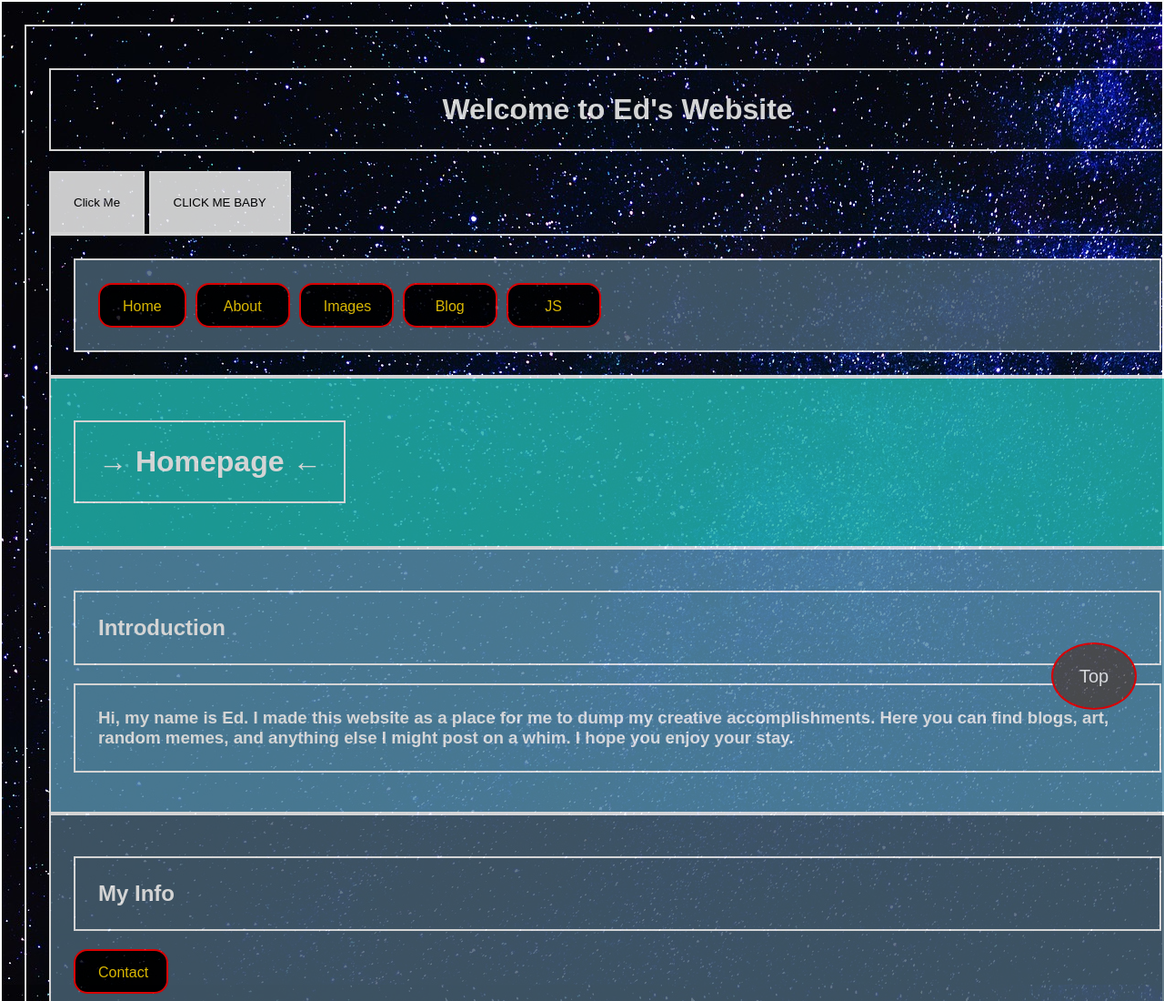
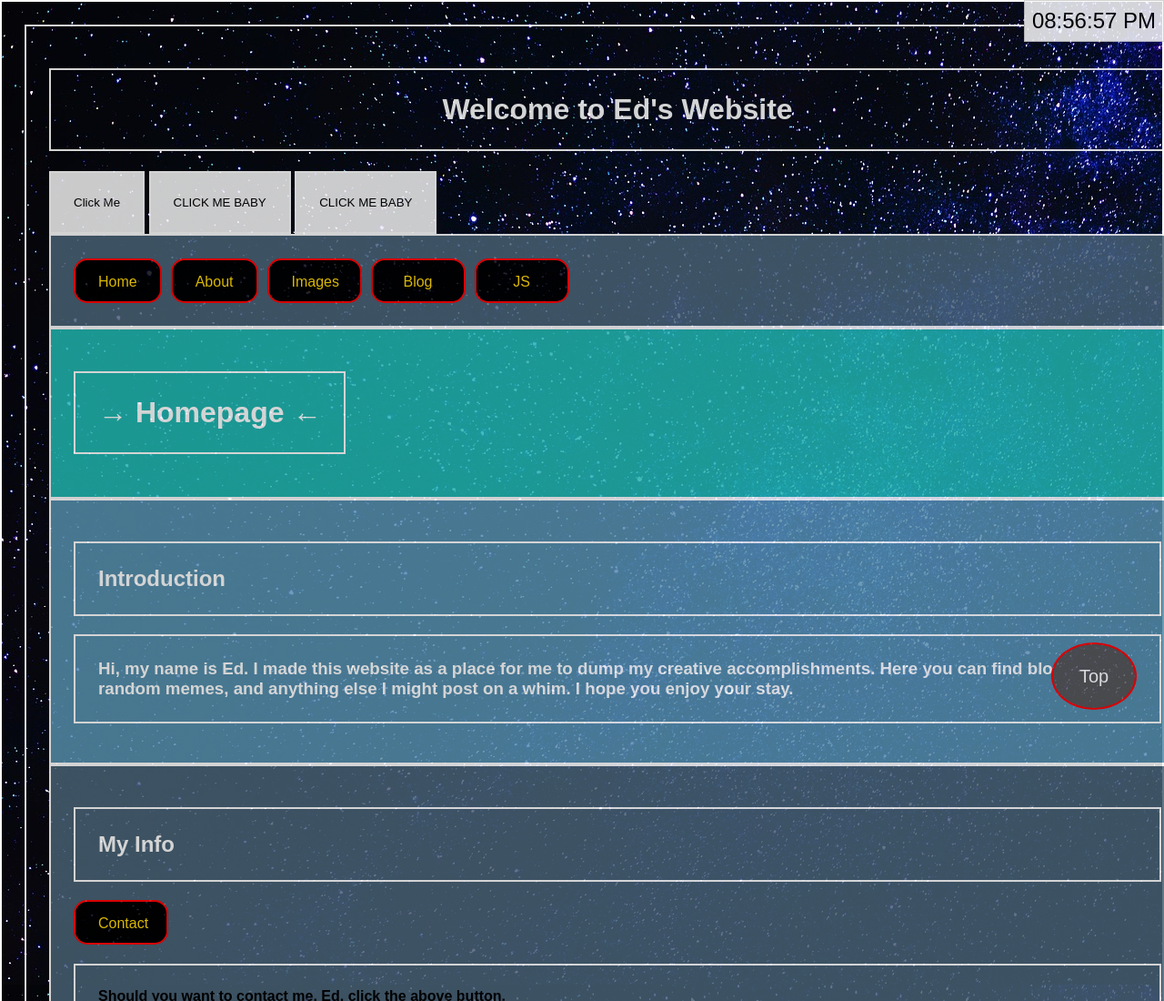
Before and after one commit to edwrand/odin_website, a plain HTML site: page index.html in a window 1280 px wide. Shown: the top 1100 px of the page at 91% size. Drawn offline with Linux system fonts and the light colour scheme.

Commit message:
added dynamic nav links and put js clock in the upper corner

```diff
--- a/index.html
+++ b/index.html
@@ -18,20 +18,20 @@
 </head>
 
 <body>
+    <div id="clock"></div>
     <link rel="stylesheet" href="styles.css">
     <H1>Welcome to Ed's Website</H1>
     <button onclick="alert('Hello World')">Click Me</button>
     <button onclick="alertFunction()">CLICK ME BABY</button>
+    <button id='btn1' onclick="alertFunction()">CLICK ME BABY</button>
     <!-- nav bar -->
-    <nav class="navbar">
-        <div class="flex-container">
-            <a class='links' href="index.html">Home</a>
-            <a href="./pages/about.html">About</a>
-            <a href="./pages/images.html">Images</a>
-            <a href="./pages/blog.html">Blog</a>
-            <a href="./pages/js_test_page.html">JS</a>
-        </div>
-    </nav>
+    <div class="flex-container">
+        <a id='myButton' class='links' href="index.html">Home</a>
+        <a id='myButton' class='links' href="./pages/about.html">About</a>
+        <a id='myButton' href="./pages/images.html">Images</a>
+        <a id='myButton' href="./pages/blog.html">Blog</a>
+        <a id='myButton' href="./pages/js_test_page.html">JS</a>
+    </div>
     <!-- beginning of home page -->
     <div class="flex-containerone">
         <h1>→ Homepage ←</h1>
--- a/javascript.js
+++ b/javascript.js
@@ -1,10 +1,38 @@
 // practicing some JavaScript
 
-console.log("this is workiing?")
+//
+var button = document.getElementById("myButton");
+button.addEventListener("mouseover", function () {
+    button.style.fontSize = "30px";
+    button.style.backgroundColor = "green";
+});
+button.addEventListener("mouseout", function () {
+    button.style.fontSize = "16px";
+    button.style.backgroundColor = "black";
+});
 
-//date time box
-const poopy = 47
-let poopies = 48
+// clock in javaScript
+function showTime() {
+    var date = new Date();
+    var h = date.getHours();
+    var m = date.getMinutes();
+    var s = date.getSeconds();
+    var session = "AM";
+    if (h == 0) {
+        h = 12;
+    }
+    if (h > 12) {
+        h = h - 12;
+        session = "PM";
+    }
+    h = (h < 10) ? "0" + h : h;
+    m = (m < 10) ? "0" + m : m;
+    s = (s < 10) ? "0" + s : s;
+    var time = h + ":" + m + ":" + s + " " + session;
+    document.getElementById("clock").innerText = time;
+    setTimeout(showTime, 1000);
+}
+showTime();
 
 
 // more practice
@@ -94,3 +122,16 @@ btn1.addEventListener('click', () => {
 function alertFunction() {
     alert("YAY! YOU DID IT!");
 }
+
+// example of callback function
+function myEventHandler(event) {
+    // do something, probably with 'event'
+}
+
+const element = document.querySelector("#myId");
+element.addEventListener('click', myEventHandler);
+
+// another example of callback function
+btn1.addEventListener('click', function (e) {
+    e.target.style.background = 'blue';
+});
--- a/styles.css
+++ b/styles.css
@@ -227,3 +227,13 @@ a:active {
     background-color: #333;
     cursor: pointer;
 }
+
+#clock {
+    position: fixed;
+    top: 0;
+    right: 0;
+    font-size: 1.5rem;
+    background-color: #f9f9f9;
+    padding: 0.5rem;
+    border: 1px solid #ccc;
+}
```
